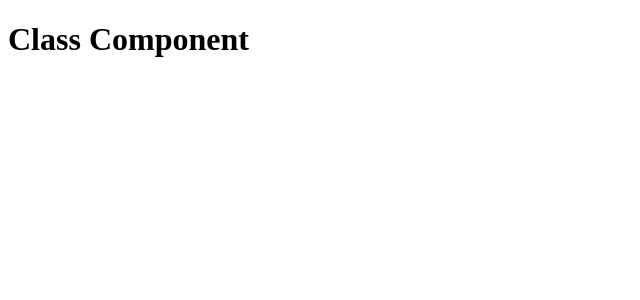
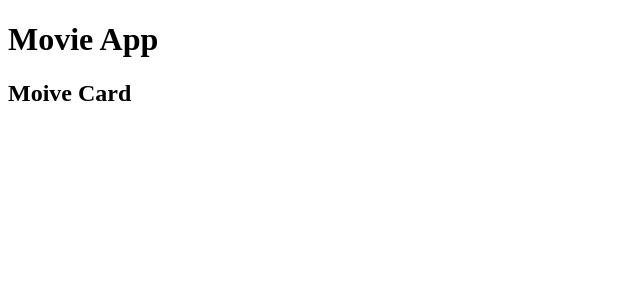
Before and after one commit to mukesh-iitp/movie-app, a React (Create React App) app: page / in a window 1280 px wide. Shown: the top 300 px of the page, without its empty margins (0-640 px from the left). Built offline with nearby package versions, Linux system fonts and the light colour scheme.

Commit message:
completing basic structure of app

```diff
--- a/src/App.js
+++ b/src/App.js
@@ -1,20 +1,11 @@
-import React from "react";
+import MoiveCard from "./Moviecard";
 
-/**Functional Components */
-// function App() {
-//   return (
-//     <h1>Functional Component</h1>
-//   );
-// }
-// export default App;
-
-/**Class Component */
-class App extends React.Component{
-
-  render(){
-    return <h1>Class Component</h1>
-  }
-
+function App() {
+  return (
+    <>
+    <h1>Movie App</h1>
+    <MoiveCard/>
+    </>
+  );
 }
-
 export default App;
--- /dev/null
+++ b/src/Moviecard.js
@@ -0,0 +1,11 @@
+//import React from "react";
+import { Component } from "react";
+
+//class MoiveCard extends React.Component{
+class MoiveCard extends Component{
+    render(){
+        return <h2>Moive Card</h2>
+    }
+}
+
+export default MoiveCard;
```
